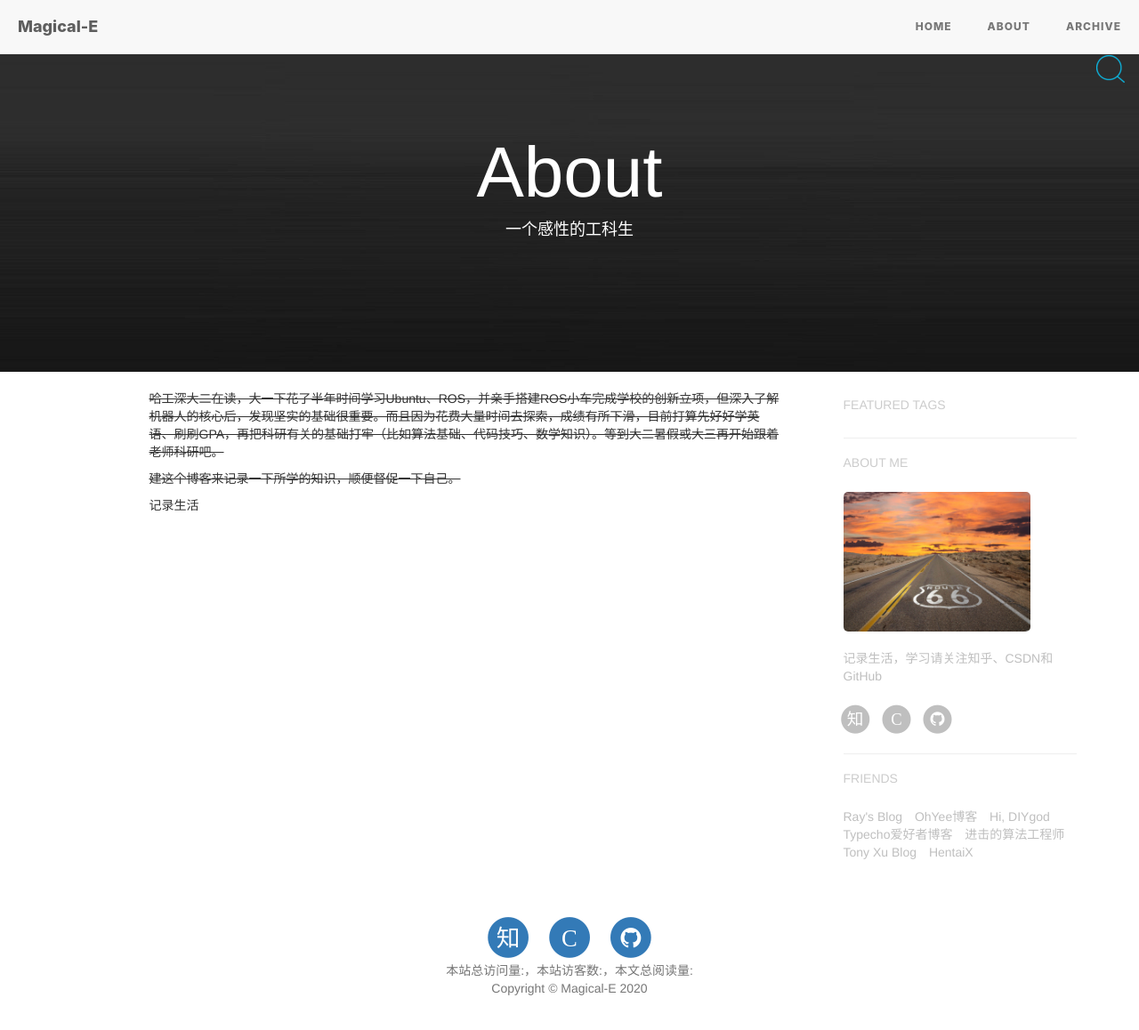
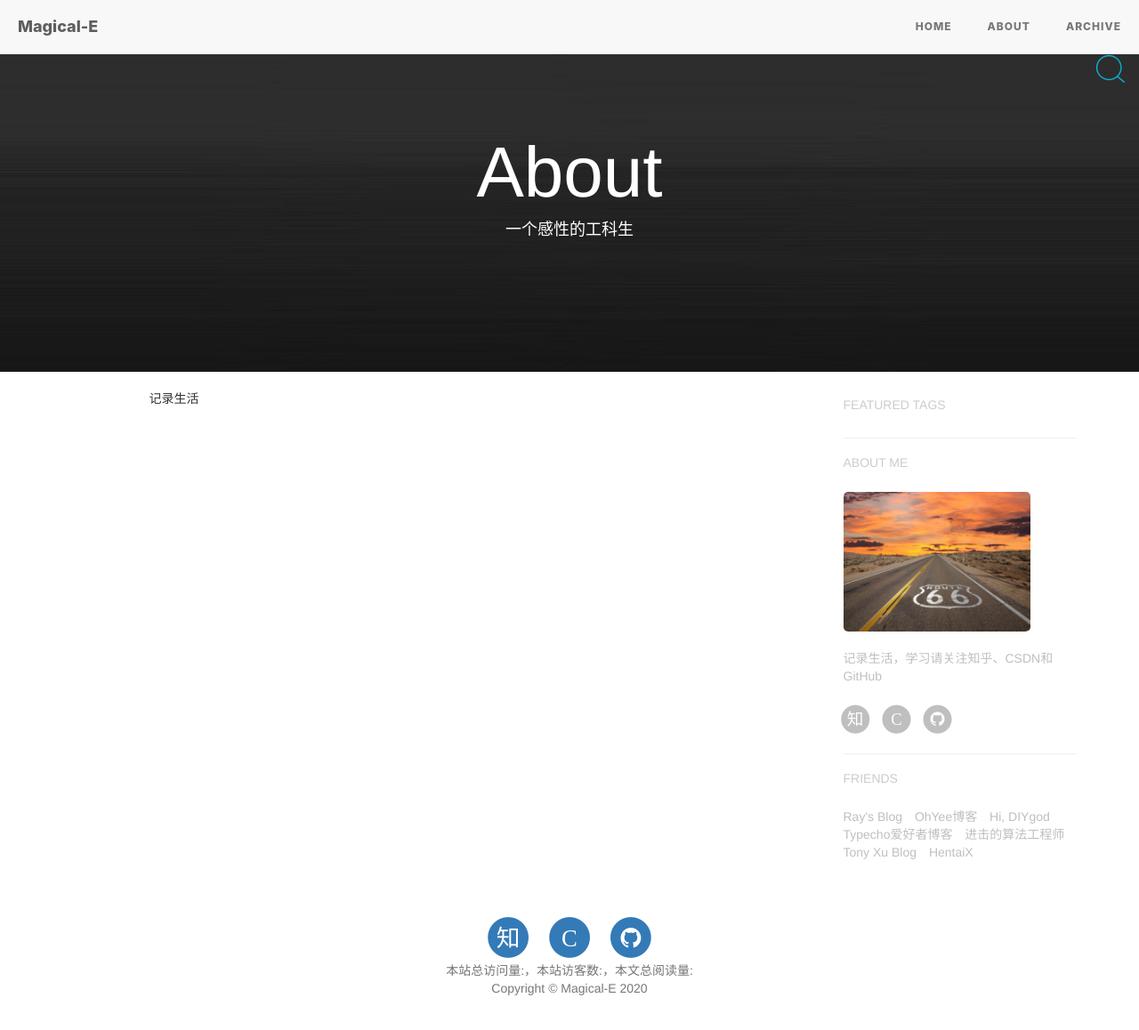
Before and after one commit to Magical-E/Blog, a Jekyll site: the page built from about.html, in a window 1280 px wide and 1206 px high. Shown: the top 1158 px of the window at 89% size. Built offline with Jekyll 4.4.1, drawn with Linux system fonts in a browser that asks for light colours; nearby versions of some CDN libraries; comment, search, counter and statistics services are not loaded.

Commit message:
Update zh.md

```diff
--- a/_includes/about/zh.md
+++ b/_includes/about/zh.md
@@ -1,5 +1,2 @@
-~~哈工深大二在读，大一下花了半年时间学习Ubuntu、ROS，并亲手搭建ROS小车完成学校的创新立项，但深入了解机器人的核心后，发现坚实的基础很重要。而且因为花费大量时间去探索，成绩有所下滑，目前打算先好好学英语、刷刷GPA，再把科研有关的基础打牢（比如算法基础、代码技巧、数学知识）。等到大二暑假或大三再开始跟着老师科研吧。~~
-
-~~建这个博客来记录一下所学的知识，顺便督促一下自己。~~
 
 记录生活
```
